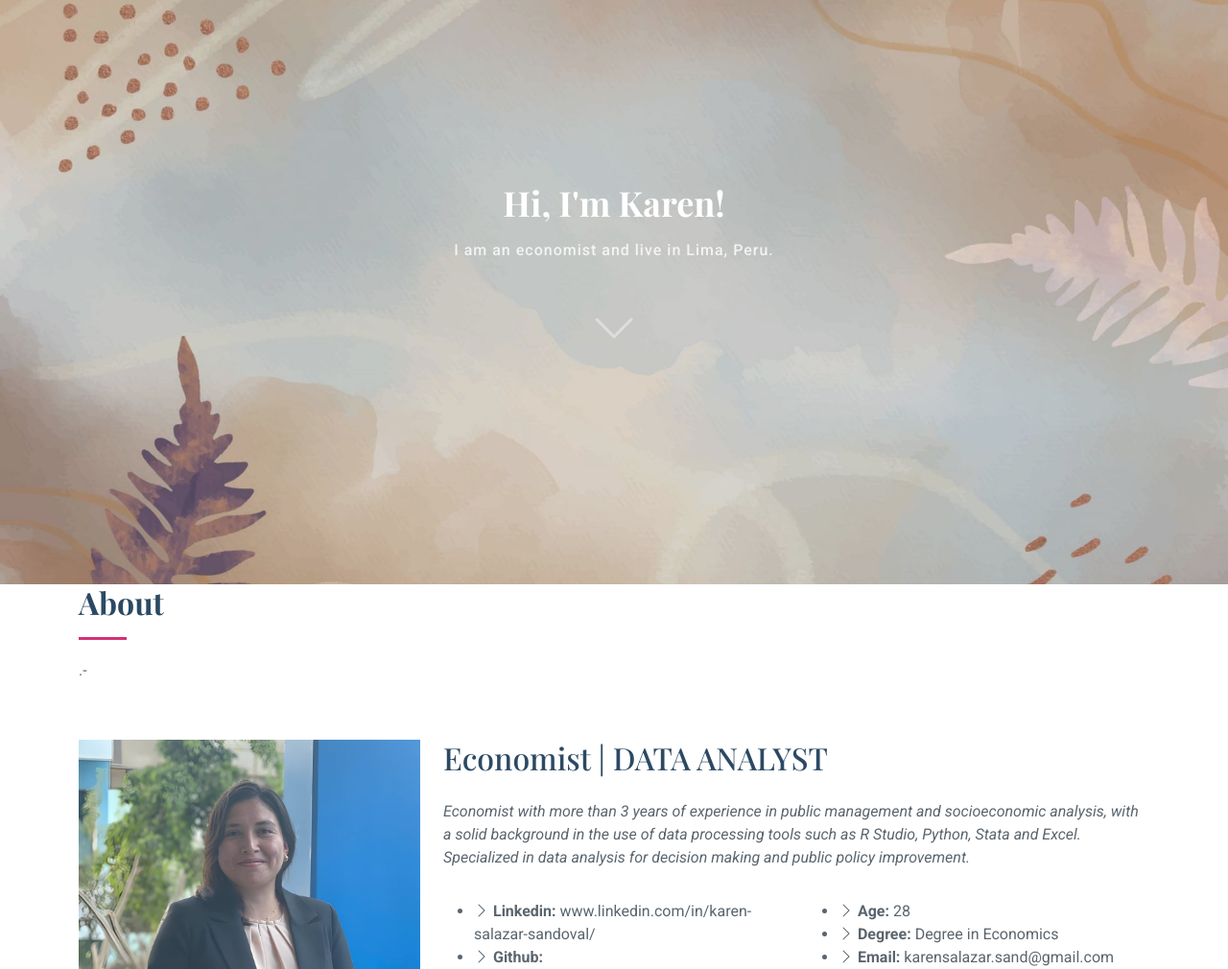
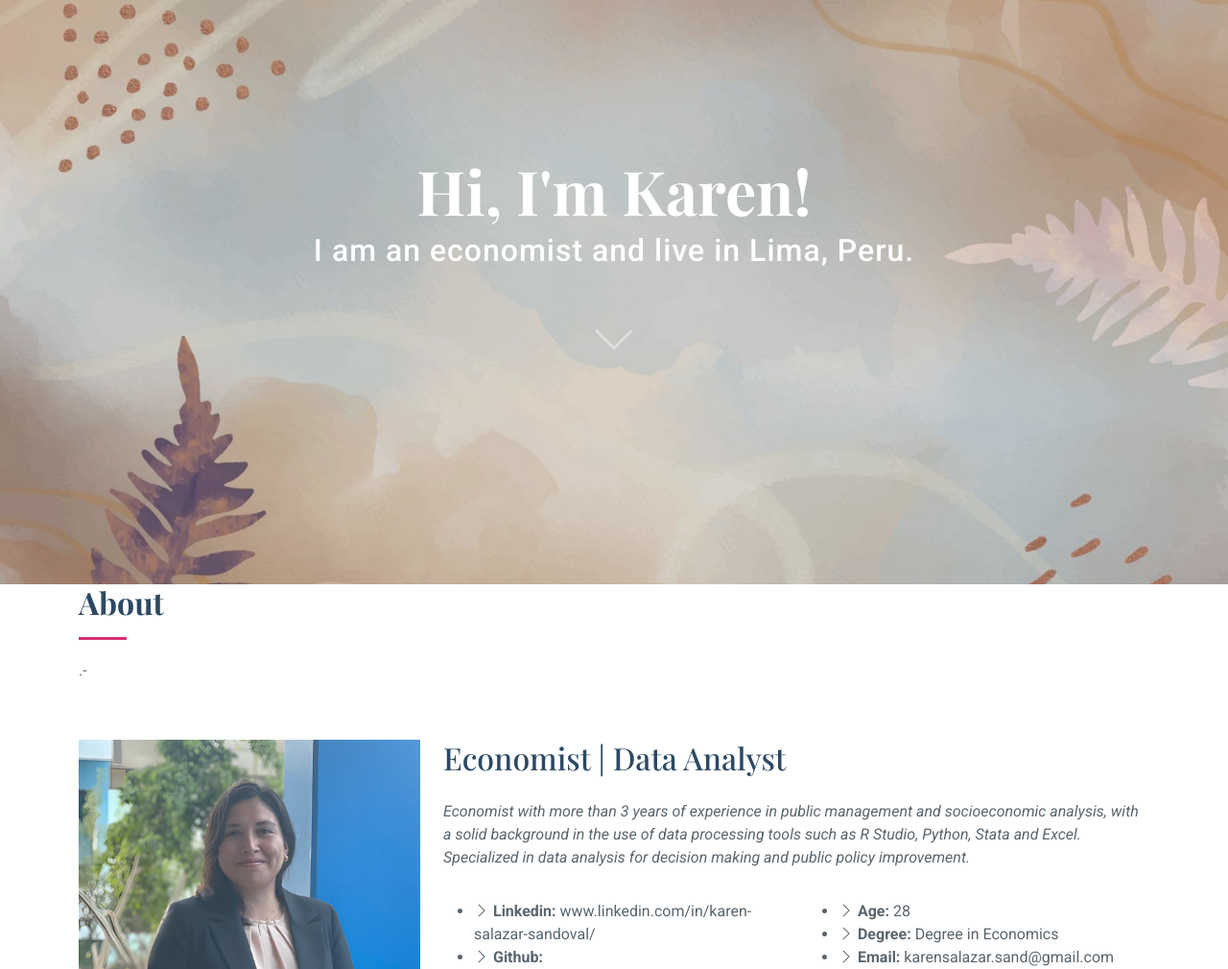
Before and after one commit to KarenSalazarSand/KarenSalazarSand.github.io, a plain HTML site: page index.html in a window 1280 px wide. Shown: the part 201-1211 px from the top of the page at 96% size. Drawn offline with nearby package versions, Linux system fonts and the light colour scheme; a web font is replaced by a local one.

Commit message:
Update index.html

```diff
--- a/index.html
+++ b/index.html
@@ -34,6 +34,7 @@
   * Author: BootstrapMade.com
   * License: https://bootstrapmade.com/license/
   ======================================================== -->
+
 </head>
 
 <body class="index-page">
@@ -42,8 +43,6 @@
     <div class="container-fluid container-xl position-relative d-flex align-items-center justify-content-between">
 
       <a href="index.html" class="logo d-flex align-items-center">
-        <!-- Uncomment the line below if you also wish to use an image logo -->
-        <!-- <img src="assets/img/logo.png" alt=""> -->
         <h1 class="sitename">Karen Salazar</h1>
       </a>
 
@@ -67,18 +66,18 @@
     <section id="hero" class="hero section dark-background">
 
       <div class="container text-center" data-aos="fade-up" data-aos-delay="100">
-        <h2>Hi, I'm Karen!</h2>
-        <p>I am an economist and live in Lima, Peru.<br></p>
+        <h2 style="font-size: 4rem; font-weight: bold; color: white;">Hi, I'm Karen!</h2>
+        <p style="font-size: 2rem; color: white;">I am an economist and live in Lima, Peru.</p>
         <a href="#about" class="btn-scroll" title="Scroll Down"><i class="bi bi-chevron-down"></i></a>
       </div>
 
     </section><!-- /Hero Section -->
 
-      <!-- Section Title -->
-      <div class="container section-title" data-aos="fade-up">
-        <h2>About</h2>
-        <p>.-</p>
-      </div><!-- End Section Title -->
+    <!-- Section Title -->
+    <div class="container section-title" data-aos="fade-up">
+      <h2>About</h2>
+      <p>.-</p>
+    </div><!-- End Section Title -->
 
       <div class="container" data-aos="fade-up" data-aos-delay="100">
 
@@ -87,7 +86,7 @@
             <img src="assets/img/profile-img4.jpg" class="img-fluid" alt="">
           </div>
           <div class="col-lg-8 content">
-            <h2>Economist | DATA ANALYST</h2>
+            <h2>Economist | Data Analyst</h2>
             <p class="fst-italic py-3">
               Economist with more than 3 years of experience in public management and socioeconomic analysis, with a solid background in the use of data processing tools such as R Studio, Python, Stata and Excel. Specialized in data analysis for decision making and public policy improvement.
             </p>
```
